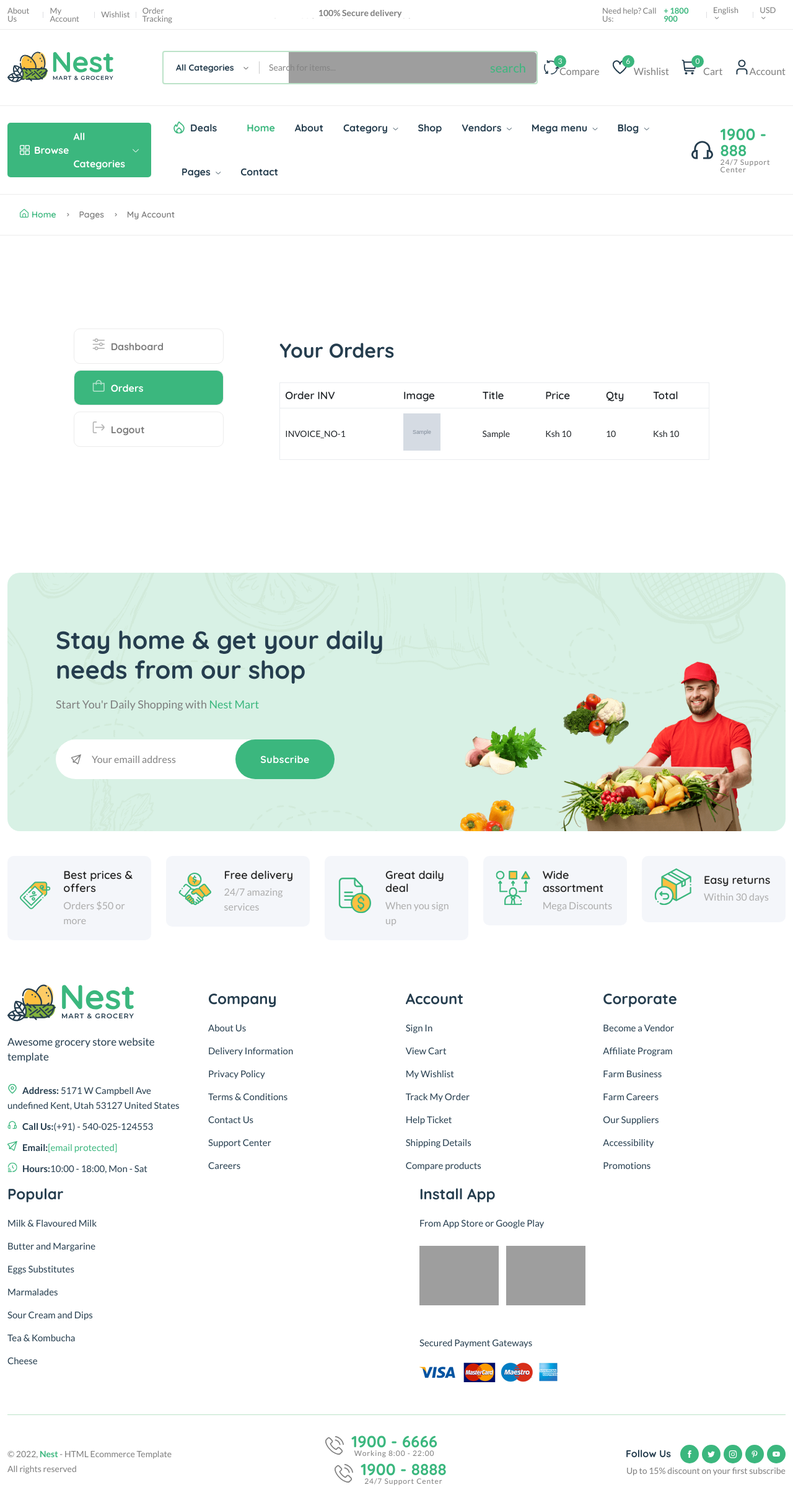
After one commit to kushpedia/henrystore, a Django app: page /dashboard/order/1 in a window 1280 px wide. The commit adds this page. Shown: the whole page at 62% size. Run offline with Django 5.2, Linux system fonts and the light colour scheme; a user stored in the database is signed in; tables that the repository leaves empty hold one stand-in row (values such as "Sample post"); grey boxes marked "Sample" are stand-in pictures; some libraries are stand-ins or nearby versions; grey boxes are pictures that could not be loaded.

Commit message:
added order history view

```diff
--- a/ecomm/core/urls.py
+++ b/ecomm/core/urls.py
@@ -34,4 +34,9 @@ urlpatterns = [
 	# payment process urls
 	path("payment-completed/", views.payment_completed_view, name="payment-completed"),
 	path("payment-failed/", views.payment_failed_view, name="payment-failed"),
+
+	# dashboard
+	path("dashboard/", views.customer_dashboard, name="dashboard"),
+	# order deatails
+	path("dashboard/order/<int:id>", views.order_detail, name="order-detail"),
     ]
--- a/ecomm/core/views.py
+++ b/ecomm/core/views.py
@@ -330,3 +330,22 @@ def payment_completed_view(request):
 
 def payment_failed_view(request):
     return render(request, 'core/payment-failed.html')
+
+# customer Dashboard
+@login_required
+def customer_dashboard(request):
+    orders_list = CartOrder.objects.filter(user=request.user).order_by("-id")
+    context = {
+        "orders": orders_list,
+    }
+    return render(request, 'core/dashboard.html', context)
+
+def order_detail(request, id):
+    order = CartOrder.objects.get(user=request.user, id=id)
+    order_items = CartOrderItems.objects.filter(order=order)
+
+
+    context = {
+        "order_items": order_items,
+    }
+    return render(request, 'core/order-detail.html', context)
--- /dev/null
+++ b/ecomm/templates/core/order-detail.html
@@ -0,0 +1,202 @@
+{% extends 'partials/base.html' %}
+{% load humanize %}
+{% load static %}
+{% block content %}
+<main class="main pages">
+	<div class="page-header breadcrumb-wrap">
+		<div class="container">
+			<div class="breadcrumb">
+				<a href="index.html" rel="nofollow"><i class="fi-rs-home mr-5"></i>Home</a>
+				<span></span> Pages <span></span> My Account
+			</div>
+		</div>
+	</div>
+	<div class="page-content pt-150 pb-150">
+		<div class="container">
+			<div class="row">
+				<div class="col-lg-10 m-auto">
+					<div class="row">
+						<div class="col-md-3">
+							<div class="dashboard-menu">
+								<ul class="nav flex-column" role="tablist">
+									<li class="nav-item">
+										<a class="nav-link" href="{% url 'core:dashboard' %}" ><i class="fi-rs-settings-sliders mr-10"></i>Dashboard</a>
+									</li>
+									<li class="nav-item">
+										<a class="nav-link active" id="orders-tab" data-bs-toggle="tab" href="#orders" role="tab" aria-controls="orders" aria-selected="false"><i class="fi-rs-shopping-bag mr-10"></i>Orders</a>
+									</li>
+
+									<li class="nav-item">
+										<a class="nav-link" href="{% url 'userauths:sign-out' %}"><i class="fi-rs-sign-out mr-10"></i>Logout</a>
+									</li>
+								</ul>
+							</div>
+						</div>
+						<div class="col-md-9">
+							<div class="tab-content account dashboard-content pl-50">
+								<!-- <div class="tab-pane fade " id="dashboard" role="tabpanel" aria-labelledby="dashboard-tab">
+									<div class="card">
+										<div class="card-header">
+											<h3 class="mb-0">Hello {{request.user|title}}!</h3>
+										</div>
+										<div class="card-body">
+											<p>
+												From your account dashboard. you can easily check &amp; view your <a href="#">recent orders</a>,<br />
+												manage your <a href="#">shipping and billing addresses</a> and <a href="#">edit your password and account details.</a>
+											</p>
+										</div>
+									</div>
+								</div> -->
+								<div class="tab-pane fade active show" id="orders" role="tabpanel" aria-labelledby="orders-tab">
+									<div class="card">
+										<div class="card-header">
+											<h3 class="mb-0">Your Orders</h3>
+										</div>
+										<div class="card-body">
+											<div class="table-responsive">
+												<table class="table">
+													<thead>
+														<tr>
+															<th>Order INV</th>
+															<th>Image</th>
+															<th>Title</th>
+															<th>Price</th>
+															<th>Qty</th>
+															<th>Total</th>
+														</tr>
+													</thead>
+													<tbody>
+														{% for o in order_items %}
+														<tr>
+															<td>INVOICE_NO-{{o.id}}</td>
+															<td>
+																<p><img src="{{ o.image }}" style="width: 60px; height: 60px; object-fit: cover;" alt=""></p>
+															</td>
+
+															<td>{{o.item}}</td>
+															<td>Ksh {{o.price|floatformat:0|intcomma}}</td>
+
+															<td>{{o.qty}}</td>
+															<td>Ksh {{ o.total|floatformat:0|intcomma}}</td>
+														</tr>
+														{% endfor %}
+													</tbody>
+												</table>
+											</div>
+										</div>
+									</div>
+								</div>
+								<div class="tab-pane fade" id="track-orders" role="tabpanel" aria-labelledby="track-orders-tab">
+									<div class="card">
+										<div class="card-header">
+											<h3 class="mb-0">Orders tracking</h3>
+										</div>
+										<div class="card-body contact-from-area">
+											<p>To track your order please enter your OrderID in the box below and press "Track" button. This was given to you on your receipt and in the confirmation email you should have received.</p>
+											<div class="row">
+												<div class="col-lg-8">
+													<form class="contact-form-style mt-30 mb-50" action="#" method="post">
+														<div class="input-style mb-20">
+															<label>Order ID</label>
+															<input name="order-id" placeholder="Found in your order confirmation email" type="text" />
+														</div>
+														<div class="input-style mb-20">
+															<label>Billing email</label>
+															<input name="billing-email" placeholder="Email you used during checkout" type="email" />
+														</div>
+														<button class="submit submit-auto-width" type="submit">Track</button>
+													</form>
+												</div>
+											</div>
+										</div>
+									</div>
+								</div>
+								<div class="tab-pane fade" id="address" role="tabpanel" aria-labelledby="address-tab">
+									<div class="row">
+										<div class="col-lg-6">
+											<div class="card mb-3 mb-lg-0">
+												<div class="card-header">
+													<h3 class="mb-0">Billing Address</h3>
+												</div>
+												<div class="card-body">
+													<address>
+														3522 Interstate<br />
+														75 Business Spur,<br />
+														Sault Ste. <br />Marie, MI 49783
+													</address>
+													<p>New York</p>
+													<a href="#" class="btn-small">Edit</a>
+												</div>
+											</div>
+										</div>
+										<div class="col-lg-6">
+											<div class="card">
+												<div class="card-header">
+													<h5 class="mb-0">Shipping Address</h5>
+												</div>
+												<div class="card-body">
+													<address>
+														4299 Express Lane<br />
+														Sarasota, <br />FL 34249 USA <br />Phone: 1.941.227.4444
+													</address>
+													<p>Sarasota</p>
+													<a href="#" class="btn-small">Edit</a>
+												</div>
+											</div>
+										</div>
+									</div>
+								</div>
+								<div class="tab-pane fade" id="account-detail" role="tabpanel" aria-labelledby="account-detail-tab">
+									<div class="card">
+										<div class="card-header">
+											<h5>Account Details</h5>
+										</div>
+										<div class="card-body">
+											<p>Already have an account? <a href="page-login.html">Log in instead!</a></p>
+											<form method="post" name="enq">
+												<div class="row">
+													<div class="form-group col-md-6">
+														<label>First Name <span class="required">*</span></label>
+														<input required="" class="form-control" name="name" type="text" />
+													</div>
+													<div class="form-group col-md-6">
+														<label>Last Name <span class="required">*</span></label>
+														<input required="" class="form-control" name="phone" />
+													</div>
+													<div class="form-group col-md-12">
+														<label>Display Name <span class="required">*</span></label>
+														<input required="" class="form-control" name="dname" type="text" />
+													</div>
+													<div class="form-group col-md-12">
+														<label>Email Address <span class="required">*</span></label>
+														<input required="" class="form-control" name="email" type="email" />
+													</div>
+													<div class="form-group col-md-12">
+														<label>Current Password <span class="required">*</span></label>
+														<input required="" class="form-control" name="password" type="password" />
+													</div>
+													<div class="form-group col-md-12">
+														<label>New Password <span class="required">*</span></label>
+														<input required="" class="form-control" name="npassword" type="password" />
+													</div>
+													<div class="form-group col-md-12">
+														<label>Confirm Password <span class="required">*</span></label>
+														<input required="" class="form-control" name="cpassword" type="password" />
+													</div>
+													<div class="col-md-12">
+														<button type="submit" class="btn btn-fill-out submit font-weight-bold" name="submit" value="Submit">Save Change</button>
+													</div>
+												</div>
+											</form>
+										</div>
+									</div>
+								</div>
+							</div>
+						</div>
+					</div>
+				</div>
+			</div>
+		</div>
+	</div>
+</main>
+{% endblock content %}
--- a/ecomm/templates/partials/base.html
+++ b/ecomm/templates/partials/base.html
@@ -126,7 +126,7 @@
                         <div class="header-info">
                             <ul>
                                 <li><a href="page-about.htlm">About Us</a></li>
-                                <li><a href="page-account.html">My Account</a></li>
+                                <li><a href="{% url 'core:dashboard' %}">My Account</a></li>
                                 <li><a href="shop-wishlist.html">Wishlist</a></li>
                                 <li><a href="shop-order.html">Order Tracking</a></li>
                             </ul>
@@ -266,7 +266,7 @@
                                     <a href="page-account.html"><span class="lable ml-0">Account</span></a>
                                     <div class="cart-dropdown-wrap cart-dropdown-hm2 account-dropdown">
                                         <ul>
-                                            <li><a href="page-account.html"><i class="fi fi-rs-user mr-10"></i>My Account</a></li>
+                                            <li><a href="{% url 'core:dashboard' %}"><i class="fi fi-rs-user mr-10"></i>My Account</a></li>
                                             <li><a href="page-account.html"><i class="fi fi-rs-location-alt mr-10"></i>Order Tracking</a></li>
                                             <li><a href="page-account.html"><i class="fi fi-rs-label mr-10"></i>My Voucher</a></li>
                                             <li><a href="shop-wishlist.html"><i class="fi fi-rs-heart mr-10"></i>My Wishlist</a></li>
@@ -456,7 +456,7 @@
                                         <ul class="sub-menu">
                                             <li><a href="page-about.html">About Us</a></li>
                                             <li><a href="page-contact.html">Contact</a></li>
-                                            <li><a href="page-account.html">My Account</a></li>
+                                            <li><a href="{% url 'core:dashboard' %}">My Account</a></li>
                                             <li><a href="page-login.html">Login</a></li>
                                             <li><a href="page-register.html">Register</a></li>
                                             <li><a href="page-forgot-password.html">Forgot password</a></li>
```
Also changed, not shown: ecomm/templates/core/dashboard.html (added, +212 -0 lines).
